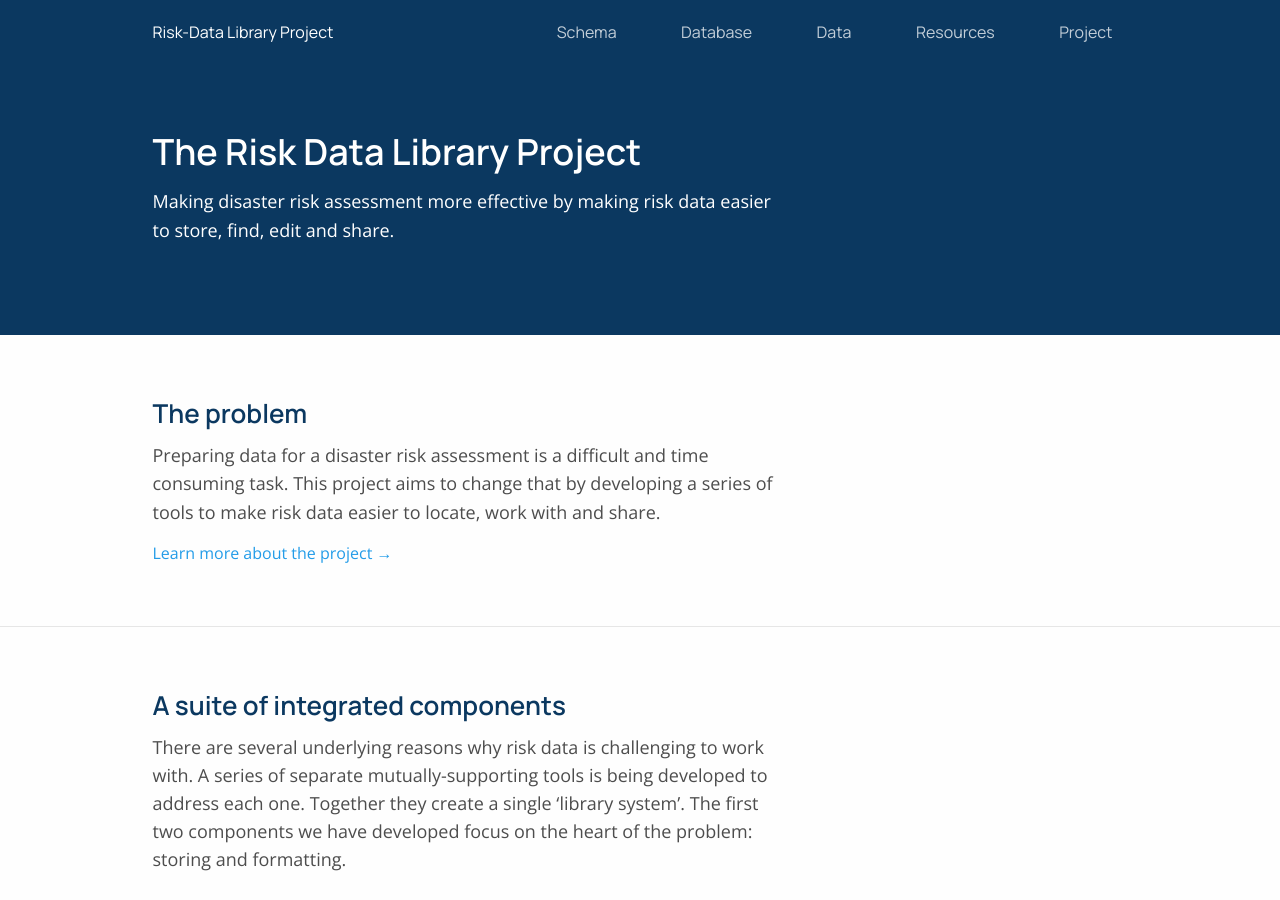
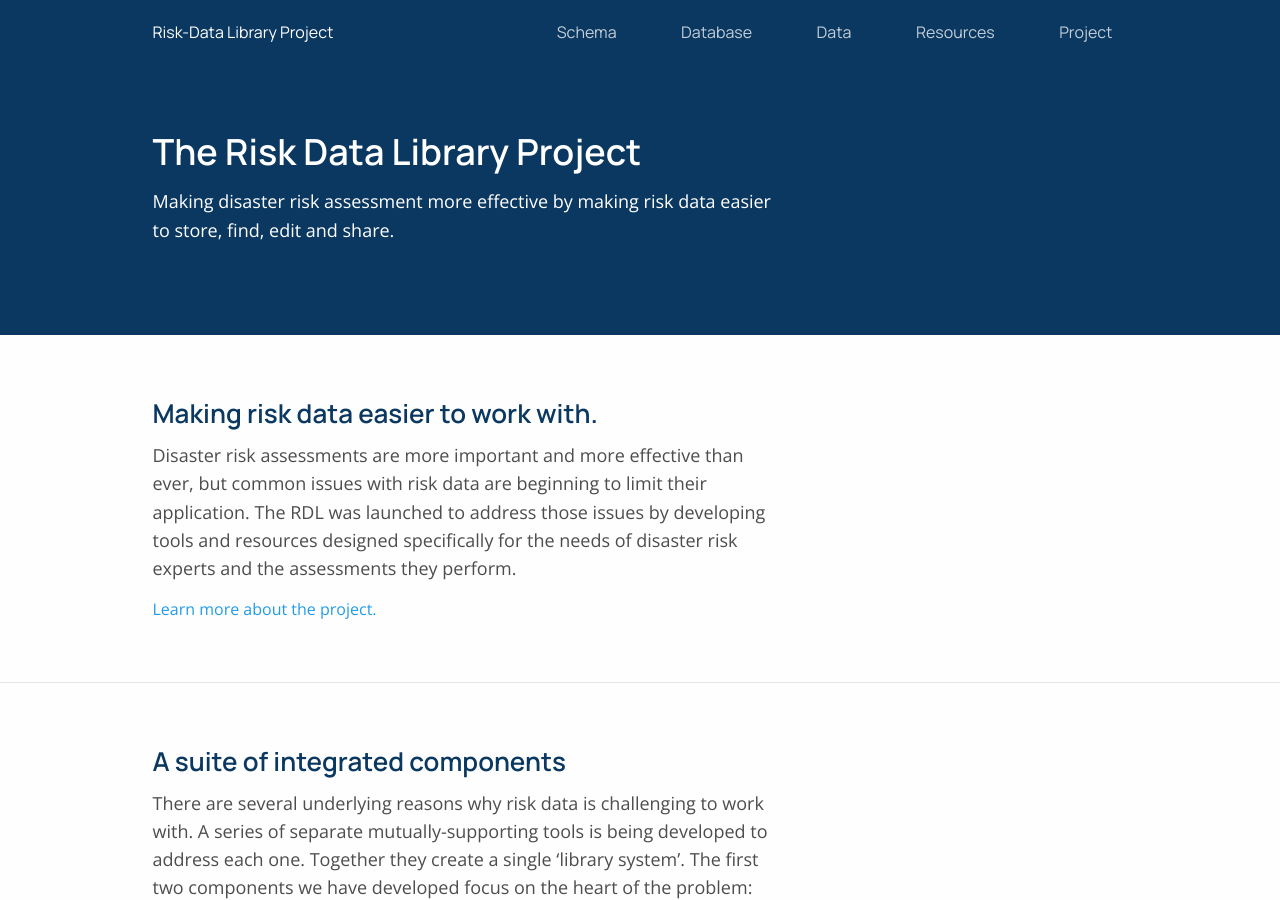
Before and after one commit to GFDRR/risk-data-library.github.io, a Jekyll site: the page built from index.html, in a window 1280 px wide and 900 px high. Built offline with Jekyll 4.4.1, drawn with Linux system fonts in a browser that asks for light colours; nearby versions of some CDN libraries.

Commit message:
Update purpose.html
updated content

```diff
--- a/_includes/home/purpose.html
+++ b/_includes/home/purpose.html
@@ -1,11 +1,11 @@
 <div class="components">
-    <h3 class="components-title subtitle">The problem</h3>
+    <h3 class="components-title subtitle">Making risk data easier to work with.</h3>
   <div class="reusable-component-right">
     <p class="subtitle-description">
-      Preparing data for a disaster risk assessment is a difficult and time consuming task. This project aims to change that by developing a series of tools to make risk data easier to locate, work with and share.
+      Disaster risk assessments are more important and more effective than ever, but common issues with risk data are beginning to limit their application. The RDL was launched to address those issues by developing tools and resources designed specifically for the needs of disaster risk experts and the assessments they perform.
     </p>
     <div class="purpose-link-container">
-      <a href="/project" class="link">Learn more about the project →</a>
+      <a href="/project" class="link">Learn more about the project.</a>
     </div>
   </div>
 </div>
```
